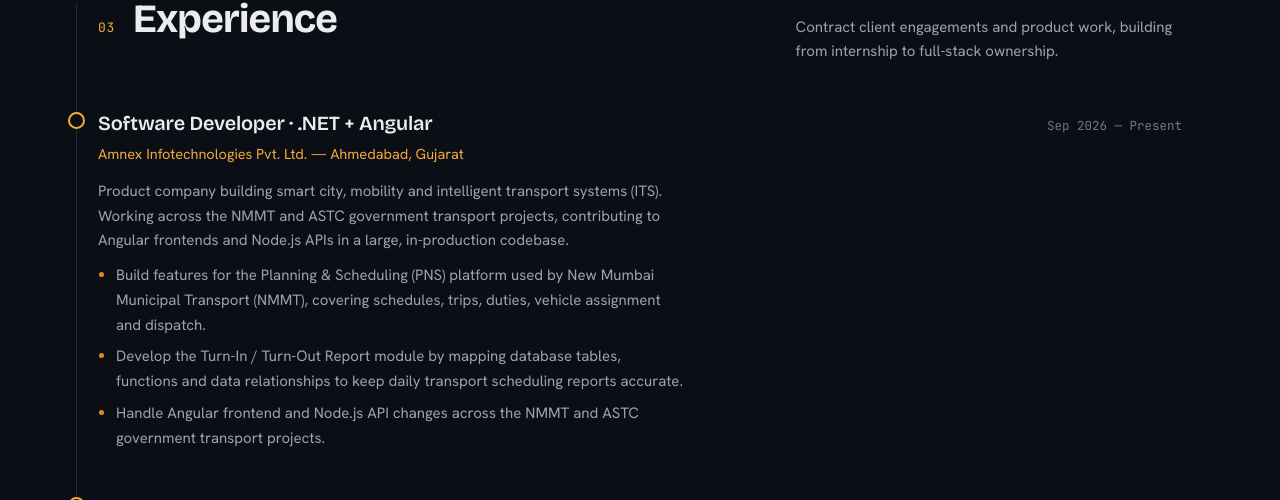
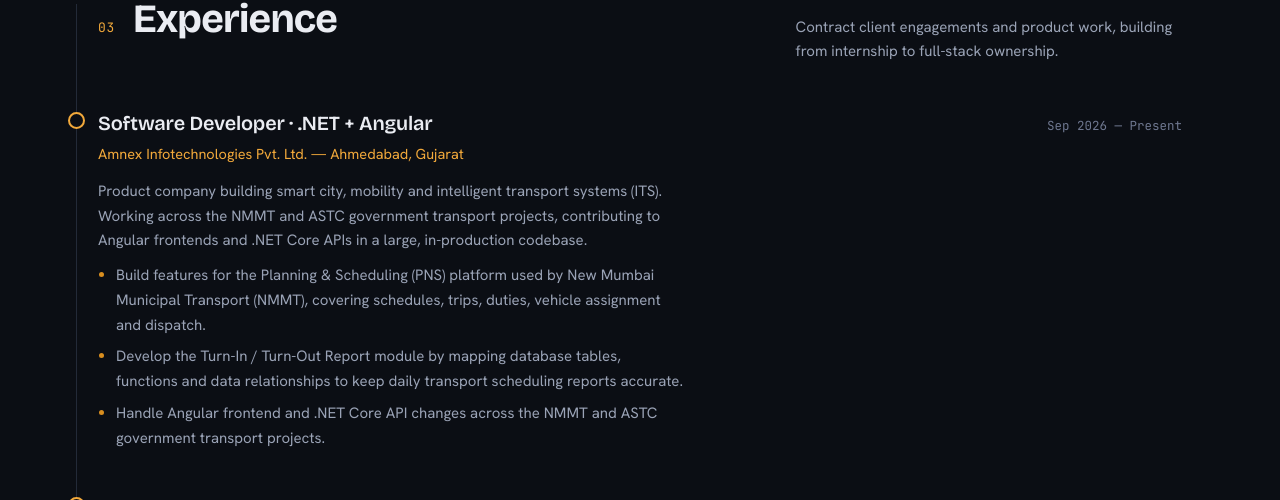
Before and after one commit to jaysavaliya017/portfolio, a React (Vite) app: page / in a window 1280 px wide. Shown: the part 3326-3826 px from the top of the page. Built offline with nearby package versions, Linux system fonts and the light colour scheme.

Commit message:
Update Amnex API stack to .NET Core

```diff
--- a/src/data/content.js
+++ b/src/data/content.js
@@ -123,11 +123,11 @@ export const EXPERIENCE = [
     role: 'Software Developer · .NET + Angular',
     company: 'Amnex Infotechnologies Pvt. Ltd. — Ahmedabad, Gujarat',
     date: 'Sep 2026 — Present',
-    intro: 'Product company building smart city, mobility and intelligent transport systems (ITS). Working across the NMMT and ASTC government transport projects, contributing to Angular frontends and Node.js APIs in a large, in-production codebase.',
+    intro: 'Product company building smart city, mobility and intelligent transport systems (ITS). Working across the NMMT and ASTC government transport projects, contributing to Angular frontends and .NET Core APIs in a large, in-production codebase.',
     bullets: [
       'Build features for the Planning & Scheduling (PNS) platform used by New Mumbai Municipal Transport (NMMT), covering schedules, trips, duties, vehicle assignment and dispatch.',
       'Develop the Turn-In / Turn-Out Report module by mapping database tables, functions and data relationships to keep daily transport scheduling reports accurate.',
-      'Handle Angular frontend and Node.js API changes across the NMMT and ASTC government transport projects.',
+      'Handle Angular frontend and .NET Core API changes across the NMMT and ASTC government transport projects.',
     ],
   },
   {
```
